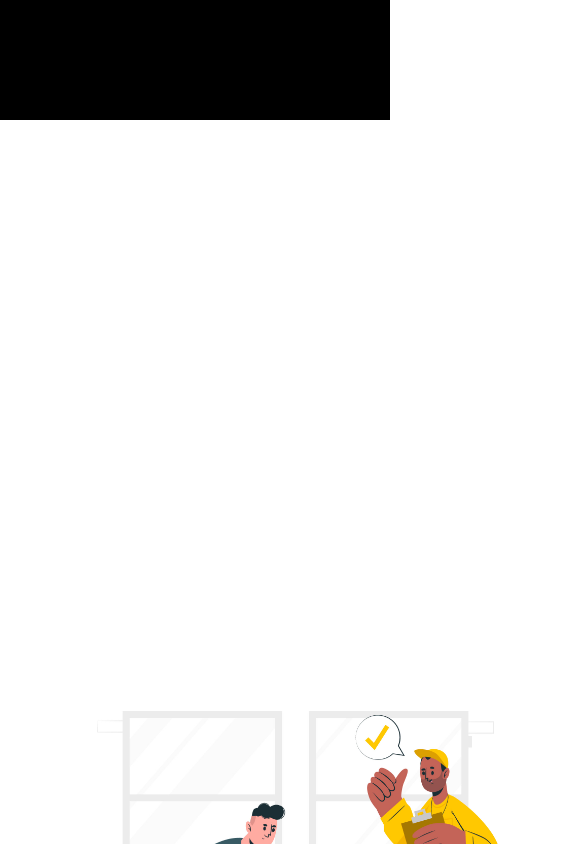
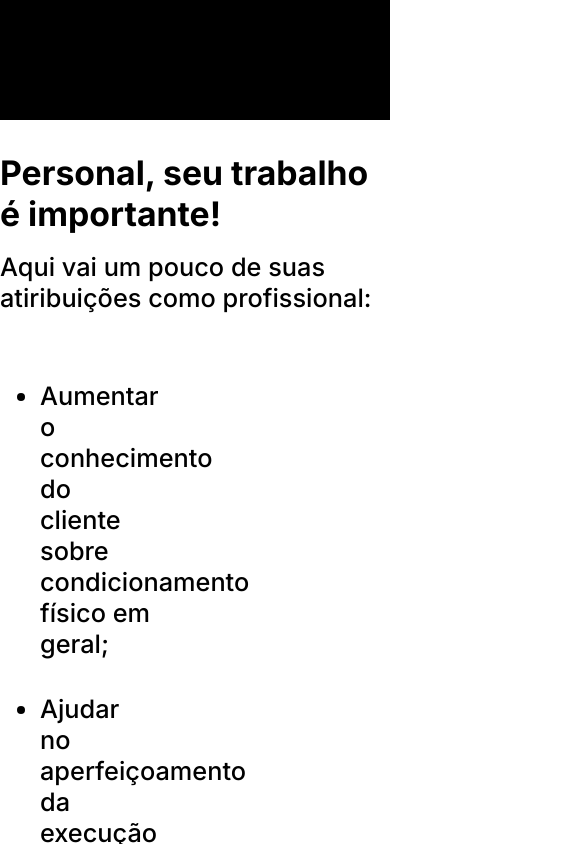
Before and after one commit to GuilhermeFio/Athenas, a React (Create React App) app in the folder frontend/: page / in a window 390 px wide. Shown: the part 880-1724 px from the top of the page, 585 px wide, since content can reach past the window. Built offline with nearby package versions, Linux system fonts and the light colour scheme.

Commit message:
secao2 caminhando

```diff
--- a/frontend/src/pages/landingPage/index.scss
+++ b/frontend/src/pages/landingPage/index.scss
@@ -147,6 +147,8 @@ html    {
         align-items: center;
         padding: 5vh;
         gap: 7vh;
+        position: relative;
+        height: 100vh;
 
         .img2 {
             width: 60vh;
@@ -157,6 +159,9 @@ html    {
             display: flex;
             flex-direction: column;
             gap: 2vh;
+            position: absolute;
+            right: 1em;
+            top: 2em;
 
 
             h2 {
@@ -688,6 +693,15 @@ html    {
     }
 }
 
+.secao2{
+
+    justify-content: center;
+    align-items: center;
+    .img2{
+        display: none;
+    }
+}
+
 
 
 }
```
